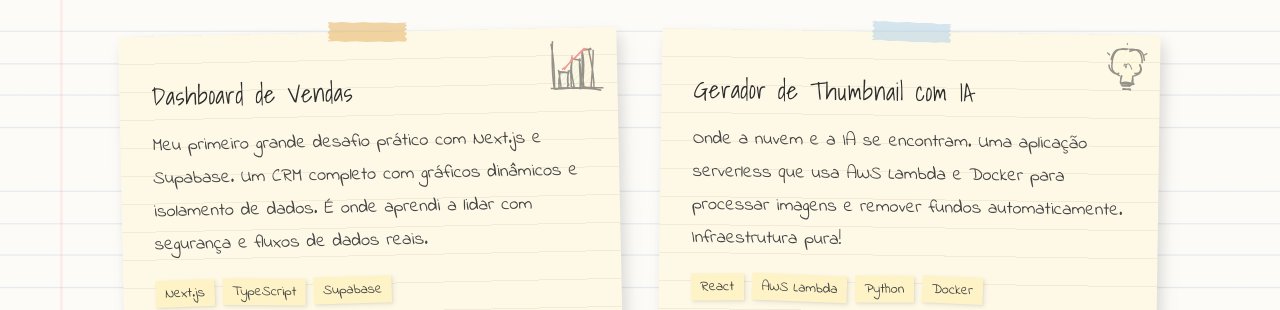
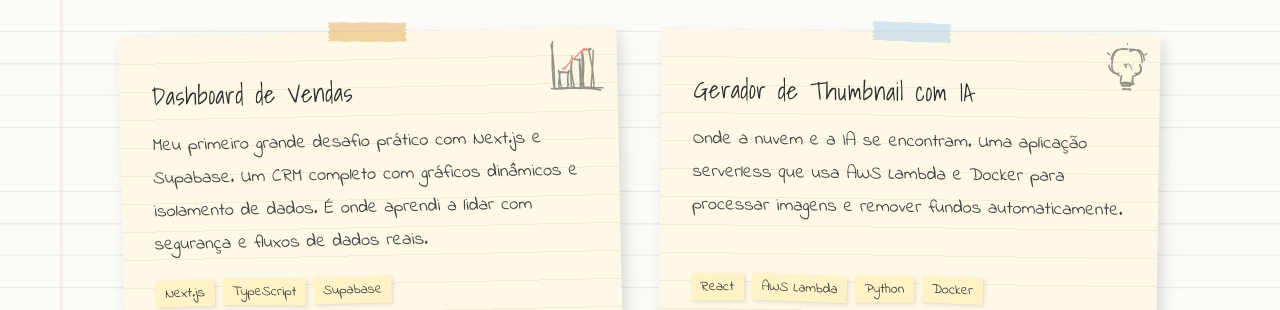
Before and after one commit to DaviZCoelho/Portfolio_Davi_Coelho, a Next.js app: page / in a window 1280 px wide. Shown: the part 2600-2910 px from the top of the page. Built offline with nearby package versions, Linux system fonts and the light colour scheme.

Commit message:
Mudanças na descricao do gerador de thumb

```diff
--- a/src/components/ProjectsSection.tsx
+++ b/src/components/ProjectsSection.tsx
@@ -157,7 +157,7 @@
   },
   {
     title: 'Gerador de Thumbnail com IA',
-    description: 'Onde a nuvem e a IA se encontram. Uma aplicação serverless que usa AWS Lambda e Docker para processar imagens e remover fundos automaticamente. Infraestrutura pura!',
+    description: 'Onde a nuvem e a IA se encontram. Uma aplicação serverless que usa AWS Lambda e Docker para processar imagens e remover fundos automaticamente.',
     tech: ['React', 'AWS Lambda', 'Python', 'Docker'],
     demo: 'https://gerador-de-thumbnail.vercel.app/',
     github: 'https://github.com/DaviZCoelho/Gerador_De_Thumbnail',
```
